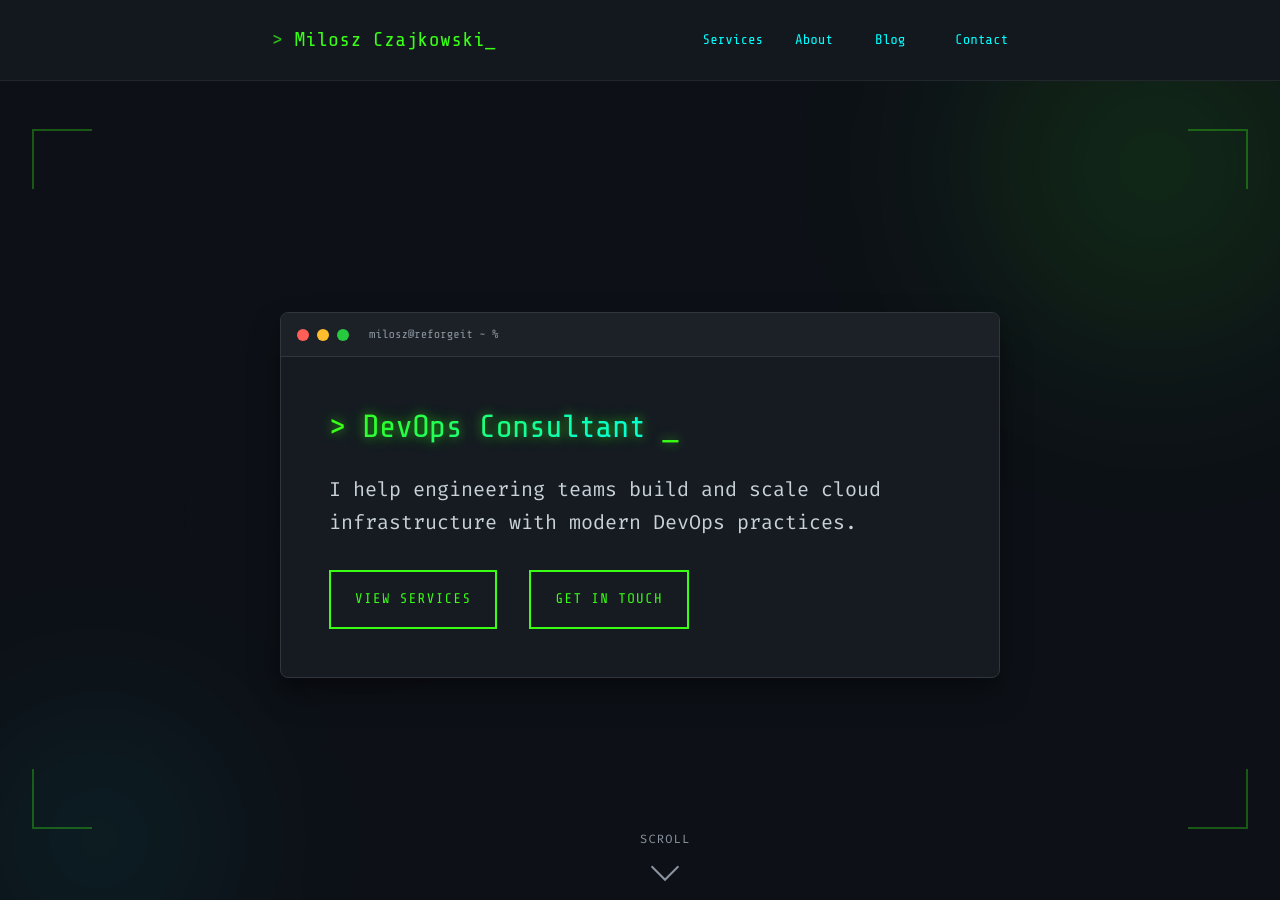
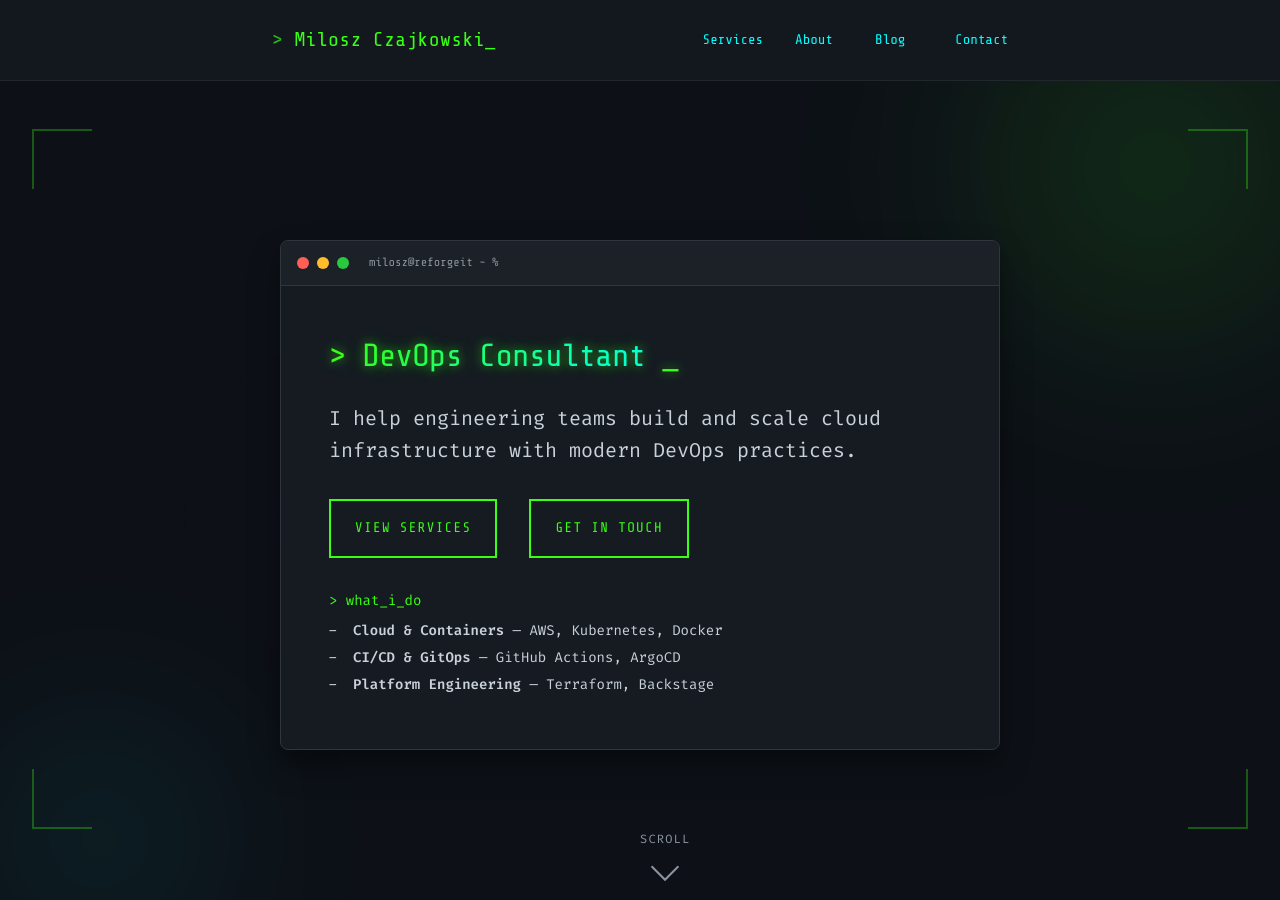
Before and after one commit to reforgeit/reforgeit.github.io, a Jekyll site: the page built from index.md, in a window 1280 px wide and 900 px high. Built offline with Jekyll 4.4.1, drawn with Linux system fonts in a browser that asks for light colours; some of the changed text lies outside the part shown.

Commit message:
feat: move What I Do into hero section, fix button layout
- Add hero-skills section with skills list inside hero
- Prevent CTA buttons from stacking on narrow screens (nowrap)
- Reduce button padding on very small screens (<400px)
- Simplify index.md content (About Me only below fold)

Co-Authored-By: Claude Opus 4.5 <noreply@anthropic.com>

```diff
--- a/_layouts/home.html
+++ b/_layouts/home.html
@@ -71,6 +71,16 @@
             <a href="/services/" class="btn">View Services</a>
             <a href="/contact/" class="btn btn-secondary">Get in Touch</a>
           </div>
+
+          <!-- What I Do - inline in hero -->
+          <div class="hero-skills animate-on-scroll">
+            <p class="hero-skills-label">> what_i_do</p>
+            <ul class="hero-skills-list">
+              <li><strong>Cloud & Containers</strong> — AWS, Kubernetes, Docker</li>
+              <li><strong>CI/CD & GitOps</strong> — GitHub Actions, ArgoCD</li>
+              <li><strong>Platform Engineering</strong> — Terraform, Backstage</li>
+            </ul>
+          </div>
         </div>
       </div>
     </div>
--- a/assets/css/style.scss
+++ b/assets/css/style.scss
@@ -1168,8 +1168,60 @@ body {
 
 .hero-cta {
   display: flex;
-  flex-wrap: wrap;
+  flex-wrap: nowrap;
   gap: var(--space-4);
+
+  .btn {
+    white-space: nowrap;
+  }
+
+  @media (max-width: 400px) {
+    gap: var(--space-2);
+
+    .btn {
+      padding-left: var(--space-3);
+      padding-right: var(--space-3);
+      font-size: var(--font-size-2xs);
+    }
+  }
+}
+
+.hero-skills {
+  margin-top: var(--space-8);
+  text-align: left;
+}
+
+.hero-skills-label {
+  font-family: var(--font-mono);
+  color: var(--color-primary);
+  font-size: var(--font-size-sm);
+  margin-bottom: var(--space-2);
+}
+
+.hero-skills-list {
+  list-style: none;
+  padding: 0;
+  margin: 0;
+  font-size: var(--font-size-sm);
+  color: var(--color-text-muted);
+
+  li {
+    margin-bottom: var(--space-1);
+
+    &::before {
+      content: '—';
+      color: var(--color-border);
+      margin-right: var(--space-2);
+    }
+
+    strong {
+      color: var(--color-text);
+    }
+  }
+
+  @media (max-width: 767px) {
+    font-size: var(--font-size-xs);
+  }
 }
 
 // ---------------------------------------------------------------------------
--- a/index.md
+++ b/index.md
@@ -5,16 +5,8 @@ hero_title: "DevOps Consultant"
 hero_tagline: "I help engineering teams build and scale cloud infrastructure with modern DevOps practices."
 ---
 
-## What I Do
-
-- **Cloud & Container Infrastructure** — AWS, Kubernetes (EKS), Docker
-- **CI/CD & GitOps** — GitHub Actions, ArgoCD, automated deployments
-- **Platform Engineering** — Internal Developer Platforms, Terraform, Backstage
-
 ## About Me
 
 Currently DevOps Technical Lead at Keyloop, where I build internal developer platforms that help teams ship faster. With experience spanning cloud architecture, container orchestration, and platform engineering, I focus on practical solutions that scale.
 
----
-
-<a href="/services/" class="btn">View Services</a> <a href="/contact/" class="btn btn-secondary">Get in Touch</a>
+<a href="/about/" class="btn btn-secondary">Learn More</a>
```
